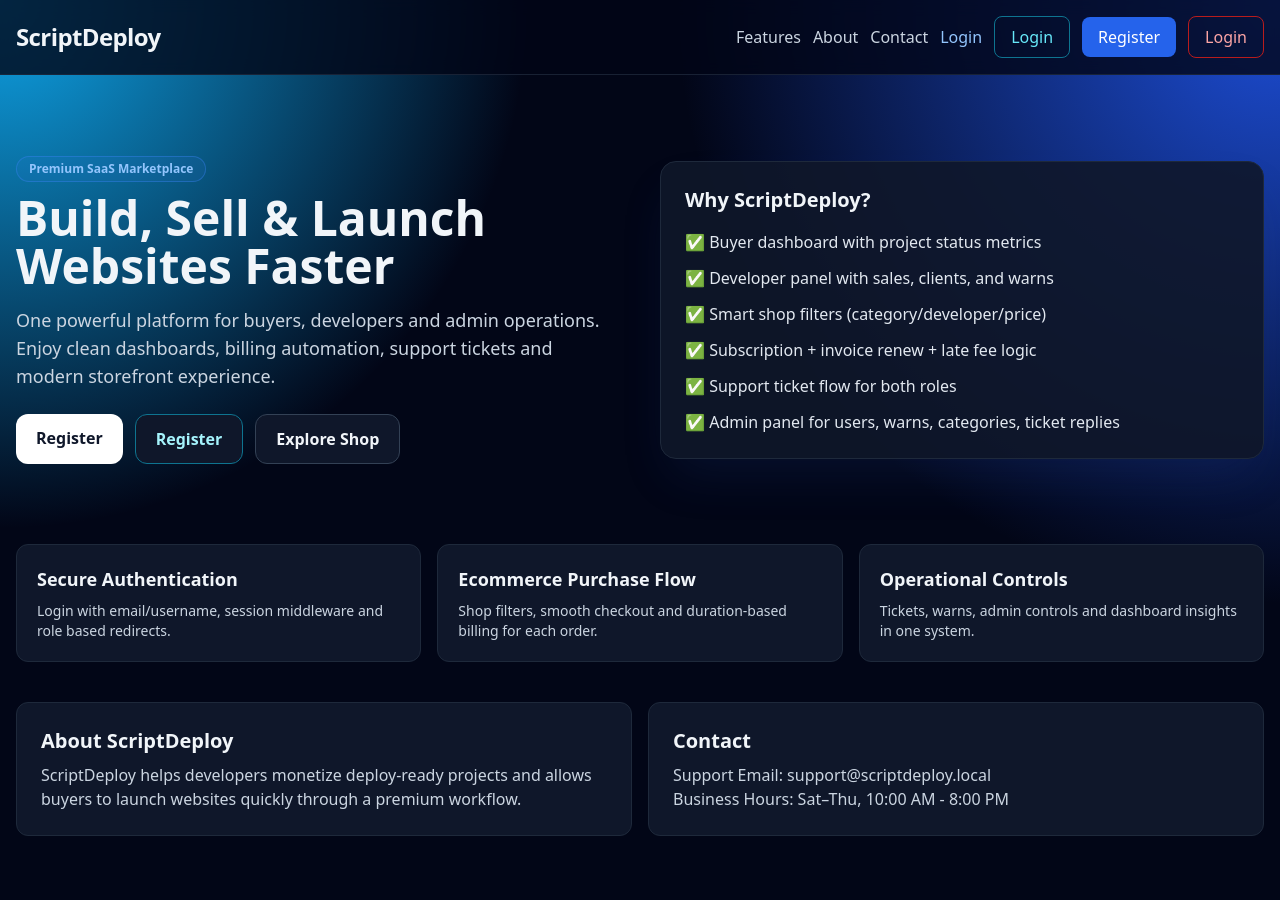
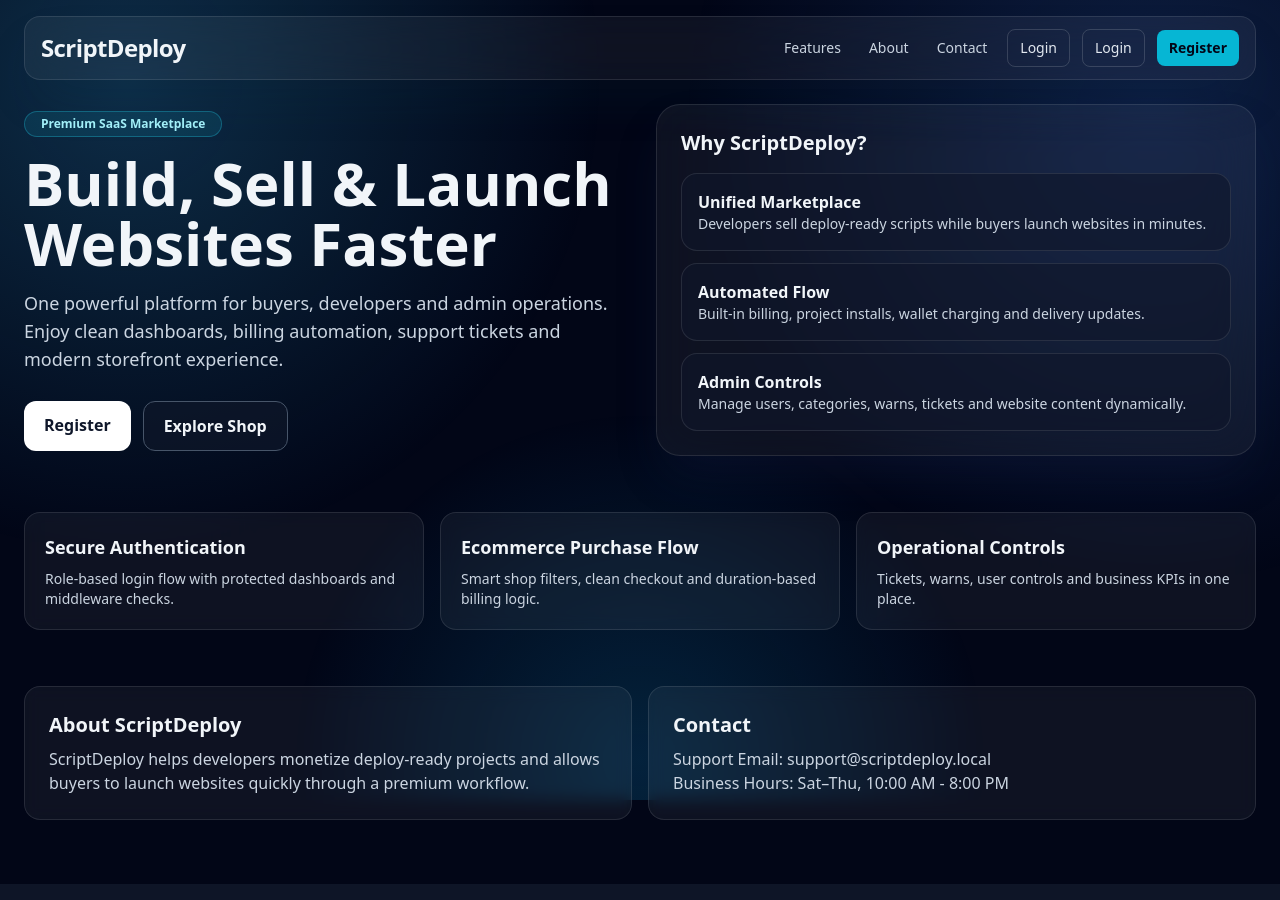
Before and after one commit to mdrahulislammri/IZV-project, a PHP site: page / in a window 1280 px wide. Run offline with PHP 8.4, Linux system fonts and the light colour scheme; data comes from the database, SQL or seed files in the repository; some libraries are stand-ins or nearby versions.

Commit message:
Redesign homepage with glassmorphism nav and hero section

```diff
--- a/index.php
+++ b/index.php
@@ -28,76 +28,81 @@ $navRegisterText = siteSetting($pdo, 'nav_register_text', 'Register');
   <meta name="twitter:card" content="summary_large_image">
   <script src="https://cdn.tailwindcss.com"></script>
 </head>
-<body class="bg-slate-950 text-slate-100 antialiased">
-  <div class="absolute inset-0 -z-10 bg-[radial-gradient(circle_at_top_right,_#1d4ed8_0,_transparent_40%),radial-gradient(circle_at_top_left,_#0ea5e9_0,_transparent_35%)]"></div>
-  <header class="sticky top-0 z-30 border-b border-slate-800/80 bg-slate-950/80 backdrop-blur">
-    <div class="mx-auto flex w-full max-w-7xl flex-wrap items-center justify-between gap-3 px-4 py-4">
-      <a href="/" class="text-2xl font-black tracking-tight"><?= htmlspecialchars($siteName) ?></a>
-      <nav class="flex flex-wrap items-center gap-3 text-sm sm:text-base">
-        <a href="#features" class="text-slate-300 hover:text-white">Features</a>
-        <a href="#about" class="text-slate-300 hover:text-white">About</a>
-        <a href="#contact" class="text-slate-300 hover:text-white">Contact</a>
+<body class="min-h-screen bg-slate-950 text-slate-100 antialiased selection:bg-cyan-400/40">
+  <div class="pointer-events-none fixed inset-0 -z-10 bg-[radial-gradient(circle_at_10%_10%,_rgba(56,189,248,.22),_transparent_35%),radial-gradient(circle_at_90%_15%,_rgba(59,130,246,.20),_transparent_35%),radial-gradient(circle_at_50%_95%,_rgba(14,165,233,.18),_transparent_35%)]"></div>
+
+  <header class="sticky top-4 z-40 px-3 sm:px-6">
+    <div class="mx-auto flex w-full max-w-7xl items-center justify-between rounded-2xl border border-white/10 bg-white/5 px-4 py-3 shadow-2xl shadow-cyan-950/20 backdrop-blur-xl">
+      <a href="/" class="text-xl font-black tracking-tight sm:text-2xl"><?= htmlspecialchars($siteName) ?></a>
+      <nav class="flex flex-wrap items-center gap-2 text-xs sm:gap-3 sm:text-sm">
+        <a href="#features" class="rounded-lg px-2 py-1 text-slate-300 hover:bg-white/10 hover:text-white">Features</a>
+        <a href="#about" class="rounded-lg px-2 py-1 text-slate-300 hover:bg-white/10 hover:text-white">About</a>
+        <a href="#contact" class="rounded-lg px-2 py-1 text-slate-300 hover:bg-white/10 hover:text-white">Contact</a>
         <?php if ($user): ?>
-          <a class="rounded-lg bg-blue-600 px-4 py-2 font-medium text-white hover:bg-blue-500" href="<?= dashboardPathByRole($user['role']) ?>">Dashboard</a>
-          <a class="rounded-lg border border-red-700 px-4 py-2 text-red-300 hover:bg-red-950" href="/logout">Logout</a>
+          <a class="rounded-lg bg-blue-600 px-3 py-2 font-medium text-white hover:bg-blue-500" href="<?= dashboardPathByRole($user['role']) ?>">Dashboard</a>
+          <a class="rounded-lg border border-red-600/50 px-3 py-2 text-red-300 hover:bg-red-950/60" href="/logout">Logout</a>
         <?php else: ?>
-          <a class="text-blue-300 hover:text-blue-200" href="/login"><?= htmlspecialchars($navLoginText) ?></a>
-          <a class="rounded-lg border border-cyan-700 px-4 py-2 font-medium text-cyan-300 hover:bg-cyan-950" href="/dev/login"><?= htmlspecialchars($navLoginText) ?></a>
-          <a class="rounded-lg bg-blue-600 px-4 py-2 font-medium text-white hover:bg-blue-500" href="/register"><?= htmlspecialchars($navRegisterText) ?></a>
-          <a class="rounded-lg border border-red-700 px-4 py-2 font-medium text-red-300 hover:bg-red-950" href="/admin/login"><?= htmlspecialchars($navLoginText) ?></a>
+          <a class="rounded-lg border border-white/15 px-3 py-2 text-slate-200 hover:bg-white/10" href="/login"><?= htmlspecialchars($navLoginText) ?></a>
+          <a class="rounded-lg border border-white/15 px-3 py-2 text-slate-200 hover:bg-white/10" href="/dev/login"><?= htmlspecialchars($navLoginText) ?></a>
+          <a class="rounded-lg bg-cyan-500 px-3 py-2 font-semibold text-slate-950 hover:bg-cyan-400" href="/register"><?= htmlspecialchars($navRegisterText) ?></a>
         <?php endif; ?>
       </nav>
     </div>
   </header>
 
-  <main>
-    <section class="mx-auto grid w-full max-w-7xl gap-10 px-4 py-14 sm:py-20 lg:grid-cols-2 lg:items-center">
+  <main class="mx-auto w-full max-w-7xl px-4 pb-16 pt-6 sm:px-6 sm:pt-10">
+    <section class="grid items-center gap-8 lg:grid-cols-2">
       <div>
-        <p class="mb-3 inline-flex rounded-full border border-blue-500/40 bg-blue-500/10 px-3 py-1 text-xs font-semibold text-blue-300"><?= htmlspecialchars($heroBadge) ?></p>
-        <h1 class="mb-4 text-4xl font-black leading-tight sm:text-5xl"><?= htmlspecialchars($heroTitle) ?></h1>
-        <p class="mb-6 text-base text-slate-300 sm:text-lg"><?= htmlspecialchars($heroDescription) ?></p>
-        <div class="flex flex-wrap gap-3">
+        <p class="mb-4 inline-flex rounded-full border border-cyan-400/30 bg-cyan-400/10 px-4 py-1 text-xs font-semibold text-cyan-200"><?= htmlspecialchars($heroBadge) ?></p>
+        <h1 class="mb-4 text-4xl font-black leading-tight sm:text-5xl lg:text-6xl"><?= htmlspecialchars($heroTitle) ?></h1>
+        <p class="max-w-2xl text-base text-slate-300 sm:text-lg"><?= htmlspecialchars($heroDescription) ?></p>
+
+        <div class="mt-7 flex flex-wrap gap-3">
           <a href="/register" class="rounded-xl bg-white px-5 py-3 font-semibold text-slate-900 hover:bg-slate-200"><?= htmlspecialchars($navRegisterText) ?></a>
-          <a href="/dev/register" class="rounded-xl border border-cyan-700 bg-slate-900 px-5 py-3 font-semibold text-cyan-200 hover:bg-slate-800"><?= htmlspecialchars($navRegisterText) ?></a>
-          <a href="/shop" class="rounded-xl border border-slate-700 bg-slate-900 px-5 py-3 font-semibold text-slate-100 hover:bg-slate-800">Explore Shop</a>
+          <a href="/shop" class="rounded-xl border border-slate-600 bg-slate-900/70 px-5 py-3 font-semibold text-slate-100 hover:bg-slate-800">Explore Shop</a>
         </div>
       </div>
-      <div class="rounded-2xl border border-slate-800 bg-slate-900/90 p-6 shadow-2xl shadow-blue-900/20">
+
+      <div class="rounded-3xl border border-white/10 bg-white/5 p-6 shadow-2xl shadow-blue-950/30 backdrop-blur-xl">
         <h2 class="mb-4 text-xl font-bold">Why <?= htmlspecialchars($siteName) ?>?</h2>
-        <ul class="space-y-3 text-slate-200">
-          <li>✅ Buyer dashboard with project status metrics</li>
-          <li>✅ Developer panel with sales, clients, and warns</li>
-          <li>✅ Smart shop filters (category/developer/price)</li>
-          <li>✅ Subscription + invoice renew + late fee logic</li>
-          <li>✅ Support ticket flow for both roles</li>
-          <li>✅ Admin panel for users, warns, categories, ticket replies</li>
-        </ul>
+        <div class="grid gap-3">
+          <article class="rounded-2xl border border-white/10 bg-slate-900/60 p-4">
+            <h3 class="font-semibold">Unified Marketplace</h3>
+            <p class="text-sm text-slate-300">Developers sell deploy-ready scripts while buyers launch websites in minutes.</p>
+          </article>
+          <article class="rounded-2xl border border-white/10 bg-slate-900/60 p-4">
+            <h3 class="font-semibold">Automated Flow</h3>
+            <p class="text-sm text-slate-300">Built-in billing, project installs, wallet charging and delivery updates.</p>
+          </article>
+          <article class="rounded-2xl border border-white/10 bg-slate-900/60 p-4">
+            <h3 class="font-semibold">Admin Controls</h3>
+            <p class="text-sm text-slate-300">Manage users, categories, warns, tickets and website content dynamically.</p>
+          </article>
+        </div>
       </div>
     </section>
 
-    <section id="features" class="mx-auto w-full max-w-7xl px-4 pb-10">
-      <div class="grid gap-4 md:grid-cols-3">
-        <article class="rounded-xl border border-slate-800 bg-slate-900 p-5">
+    <section id="features" class="mt-14 grid gap-4 md:grid-cols-3">
+      <article class="rounded-2xl border border-white/10 bg-white/5 p-5 backdrop-blur">
         <h3 class="mb-2 text-lg font-bold">Secure Authentication</h3>
-          <p class="text-sm text-slate-300">Login with email/username, session middleware and role based redirects.</p>
+        <p class="text-sm text-slate-300">Role-based login flow with protected dashboards and middleware checks.</p>
       </article>
-        <article class="rounded-xl border border-slate-800 bg-slate-900 p-5">
+      <article class="rounded-2xl border border-white/10 bg-white/5 p-5 backdrop-blur">
         <h3 class="mb-2 text-lg font-bold">Ecommerce Purchase Flow</h3>
-          <p class="text-sm text-slate-300">Shop filters, smooth checkout and duration-based billing for each order.</p>
+        <p class="text-sm text-slate-300">Smart shop filters, clean checkout and duration-based billing logic.</p>
       </article>
-        <article class="rounded-xl border border-slate-800 bg-slate-900 p-5">
+      <article class="rounded-2xl border border-white/10 bg-white/5 p-5 backdrop-blur">
         <h3 class="mb-2 text-lg font-bold">Operational Controls</h3>
-          <p class="text-sm text-slate-300">Tickets, warns, admin controls and dashboard insights in one system.</p>
+        <p class="text-sm text-slate-300">Tickets, warns, user controls and business KPIs in one place.</p>
       </article>
-      </div>
     </section>
 
-    <section id="about" class="mx-auto grid w-full max-w-7xl gap-4 px-4 pb-16 md:grid-cols-2">
-      <div class="rounded-xl border border-slate-800 bg-slate-900 p-6">
+    <section id="about" class="mt-14 grid gap-4 md:grid-cols-2">
+      <div class="rounded-2xl border border-white/10 bg-white/5 p-6 backdrop-blur">
         <h3 class="mb-2 text-xl font-bold">About <?= htmlspecialchars($siteName) ?></h3>
         <p class="text-slate-300"><?= htmlspecialchars($siteName) ?> helps developers monetize deploy-ready projects and allows buyers to launch websites quickly through a premium workflow.</p>
       </div>
-      <div id="contact" class="rounded-xl border border-slate-800 bg-slate-900 p-6">
+      <div id="contact" class="rounded-2xl border border-white/10 bg-white/5 p-6 backdrop-blur">
         <h3 class="mb-2 text-xl font-bold">Contact</h3>
         <p class="text-slate-300">Support Email: <?= htmlspecialchars($contactEmail) ?></p>
         <p class="text-slate-300">Business Hours: <?= htmlspecialchars($contactHours) ?></p>
```
Lines whose indentation alone changed are shown as unchanged.
